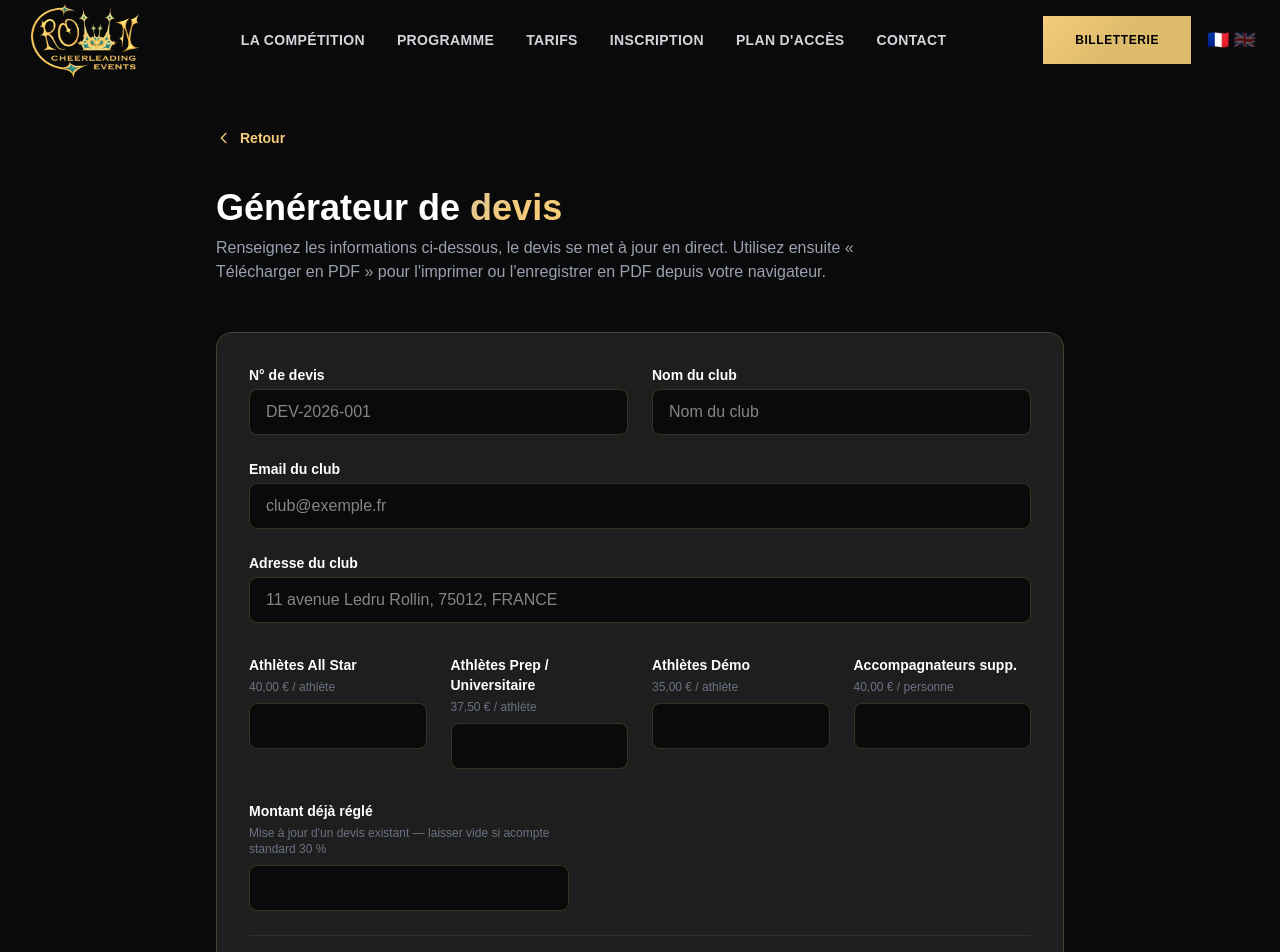
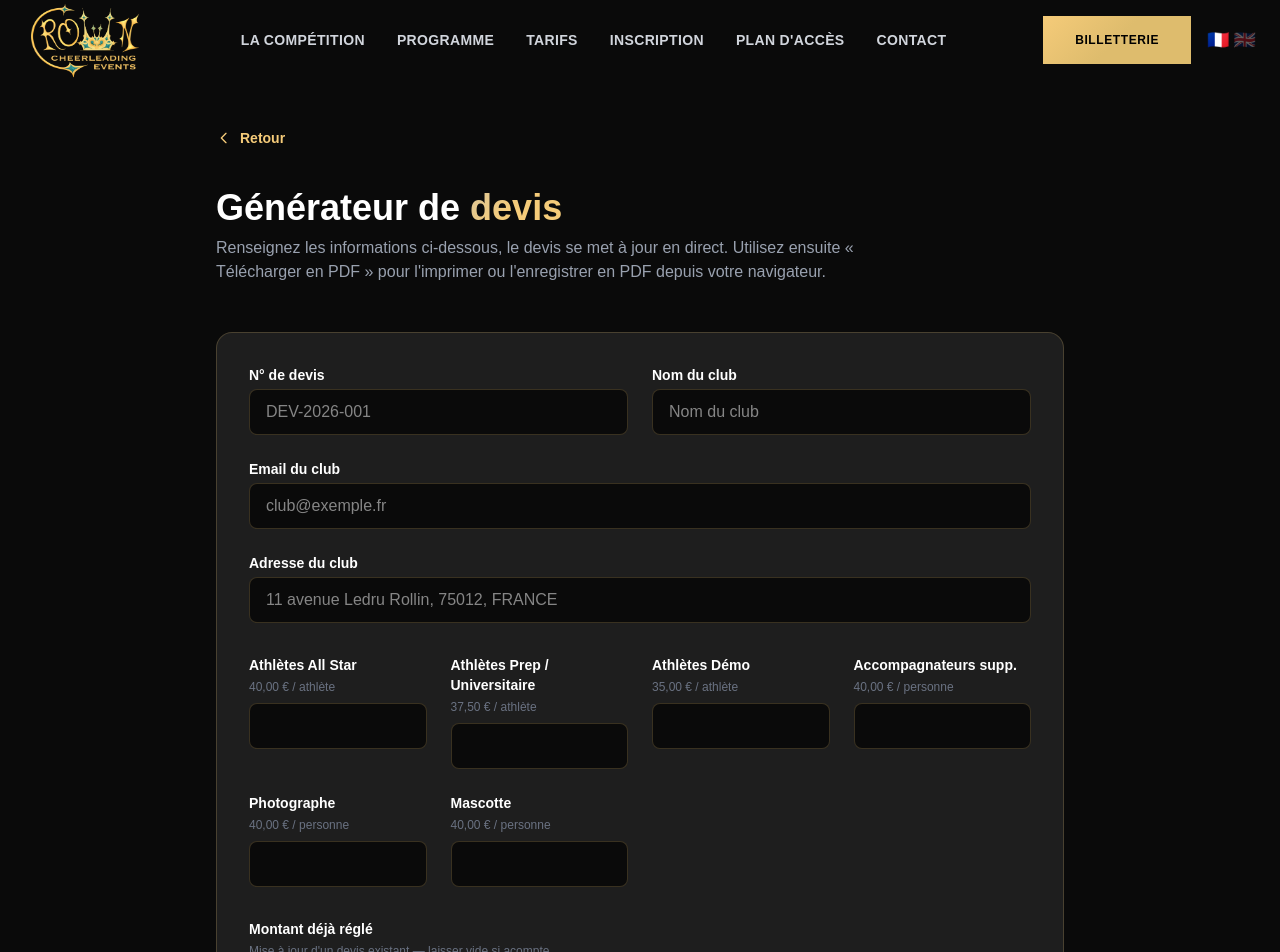
Before and after one commit to BouysselCamille/crown-cheerleading-event, a React (Vite) app: page /admin-da7c27dc/generateur-devis in a window 1280 px wide. Shown: the top 952 px of the page. Built offline with nearby package versions, Linux system fonts and the light colour scheme.

Commit message:
fix: generateur devis

```diff
--- a/src/i18n/fr.js
+++ b/src/i18n/fr.js
@@ -50,7 +50,7 @@ const fr = {
     items: [
       { time: '8h30', label: 'Ouverture des portes pour les athlètes & accréditations' },
       { time: '9h00', label: 'Ouverture au public' },
-      { time: '9h35', label: 'Bloc 1 - Prep, Universitaire, quelques divisions niveau 1' },
+      { time: '9h30', label: 'Bloc 1 - Prep, Universitaire, quelques divisions niveau 1' },
       { time: '12h15', label: 'Remise des prix Block 1' },
       { time: '12h45', label: 'Bloc 2 - AllStar' },
       { time: '15h20', label: 'Remise des prix Block 2' },
--- a/src/pages/GenerateurDevis.jsx
+++ b/src/pages/GenerateurDevis.jsx
@@ -7,6 +7,8 @@ const PRICES = {
   prep: 37.5,
   demo: 35,
   accompagnateur: 40,
+  photographe: 40,
+  mascotte: 40,
 };
 
 const EARLY_BIRD_DEADLINE = '11/12/2026';
@@ -50,6 +52,8 @@ export function GenerateurDevis() {
   const [nbPrep, setNbPrep] = useState('');
   const [nbDemo, setNbDemo] = useState('');
   const [nbAccompagnateurs, setNbAccompagnateurs] = useState('');
+  const [nbPhotographe, setNbPhotographe] = useState('');
+  const [nbMascotte, setNbMascotte] = useState('');
   const [montantDejaRegle, setMontantDejaRegle] = useState('');
 
   const dateEmission = useMemo(() => new Date().toLocaleDateString('fr-FR'), []);
@@ -60,9 +64,11 @@ export function GenerateurDevis() {
       { label: 'Athlète — division Prep / Universitaire', qty: toNumber(nbPrep), pu: PRICES.prep },
       { label: 'Athlète — division Démo', qty: toNumber(nbDemo), pu: PRICES.demo },
       { label: 'Accompagnateur supplémentaire', qty: toNumber(nbAccompagnateurs), pu: PRICES.accompagnateur },
+      { label: 'Photographe', qty: toNumber(nbPhotographe), pu: PRICES.photographe },
+      { label: 'Mascotte', qty: toNumber(nbMascotte), pu: PRICES.mascotte },
     ];
     return items.filter((item) => item.qty > 0);
-  }, [nbAllstar, nbPrep, nbDemo, nbAccompagnateurs]);
+  }, [nbAllstar, nbPrep, nbDemo, nbAccompagnateurs, nbPhotographe, nbMascotte]);
 
   const total = useMemo(
     () => round2(lineItems.reduce((sum, item) => sum + item.qty * item.pu, 0)),
@@ -311,6 +317,18 @@ export function GenerateurDevis() {
               value={nbAccompagnateurs}
               onChange={setNbAccompagnateurs}
             />
+            <NumberField
+              label="Photographe"
+              priceLabel={`${currency.format(PRICES.photographe)} / personne`}
+              value={nbPhotographe}
+              onChange={setNbPhotographe}
+            />
+            <NumberField
+              label="Mascotte"
+              priceLabel={`${currency.format(PRICES.mascotte)} / personne`}
+              value={nbMascotte}
+              onChange={setNbMascotte}
+            />
           </div>
 
           <label className="block mb-6 max-w-xs">
```
